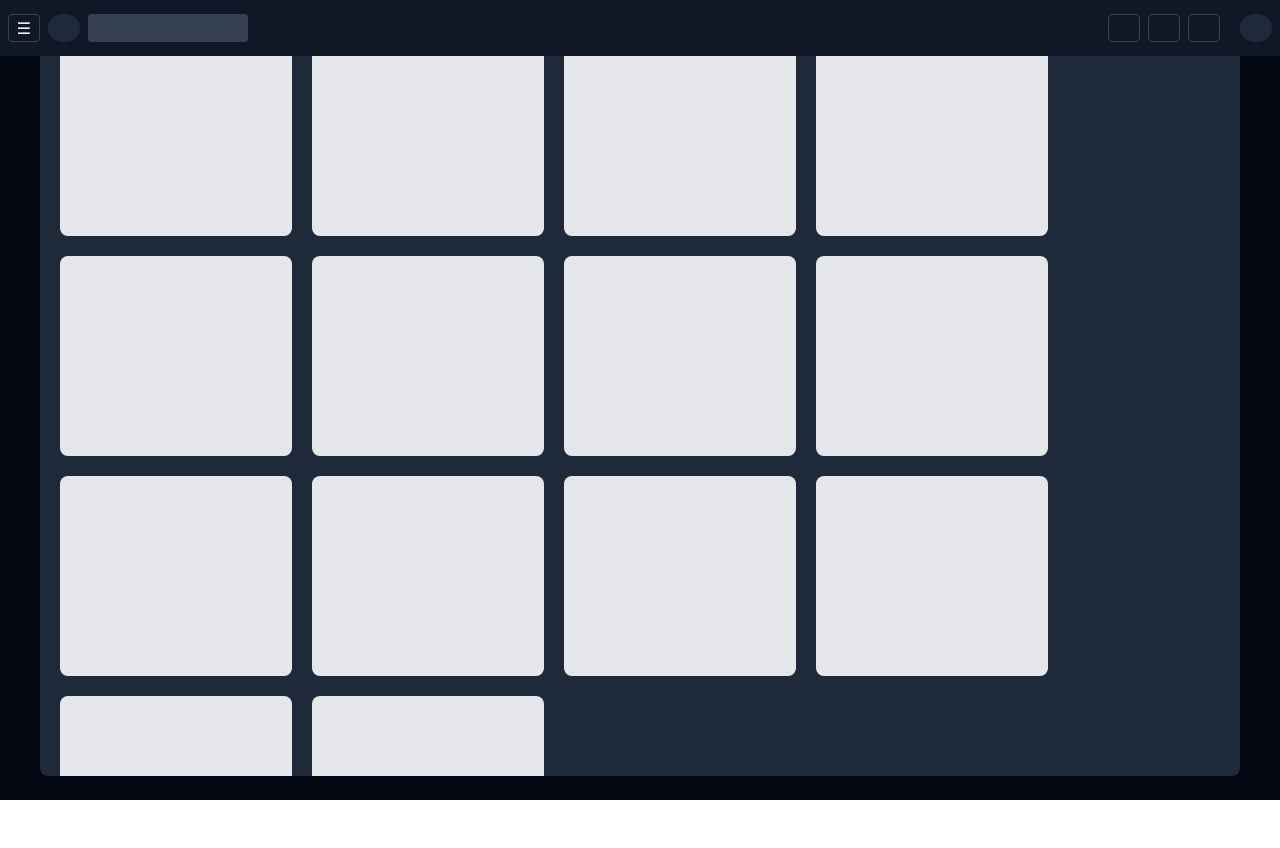
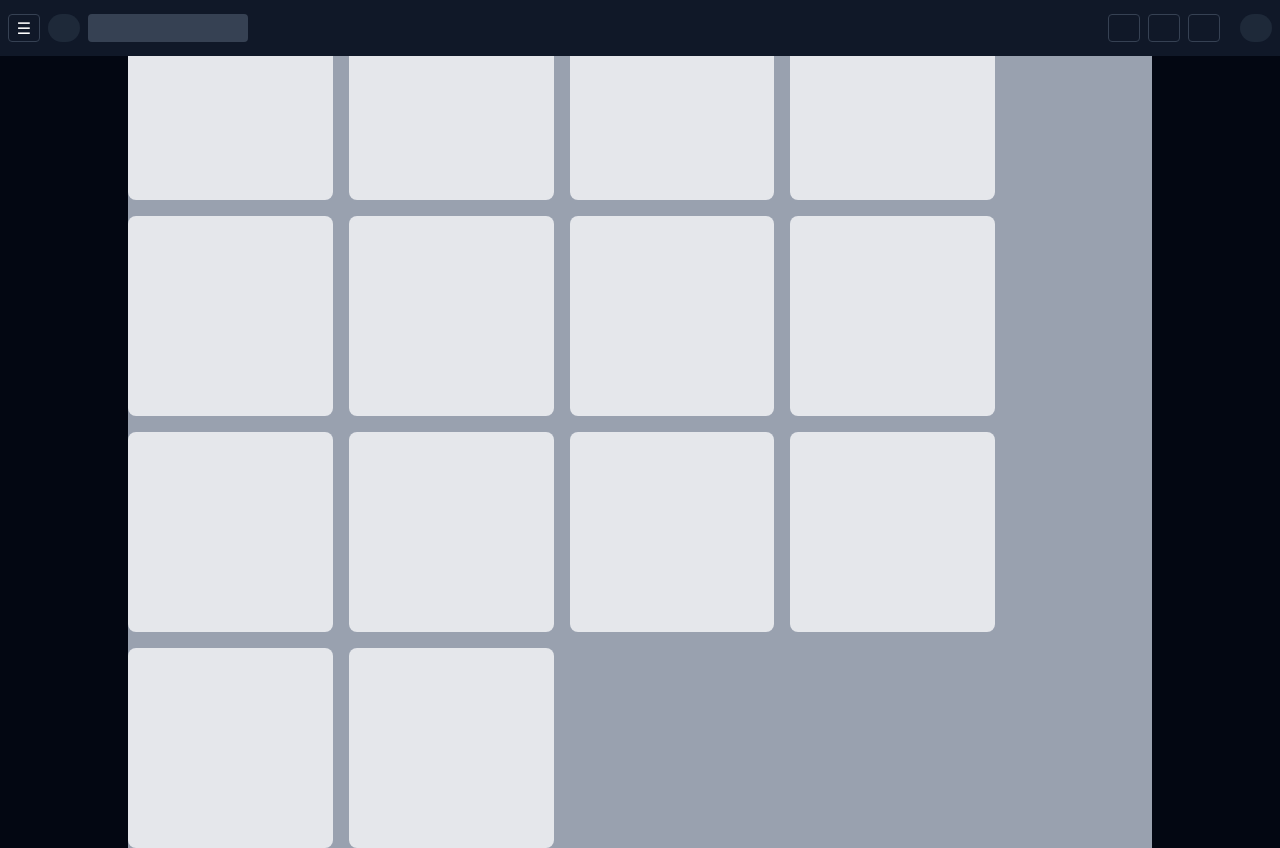
Before and after one commit to Luskahz/Ferramenta-Registro-Ocorrencias, a React (Vite) app: page / in a window 1280 px wide. Before the commit the page ends 800 px from the top, so only its background shows below. Built offline with nearby package versions, Linux system fonts and the light colour scheme.

Commit message:
estilizando homepage

```diff
--- a/src/components/GlobalHeader.jsx
+++ b/src/components/GlobalHeader.jsx
@@ -4,7 +4,7 @@ import NavActions from "./navActions";
 function GlobalHeader() {
   return (
     <>
-      <header className="absolute z-10 flex h-[var(--GlobalHeaderH)] w-full flex-row items-center justify-between bg-gray-900 top-0">
+      <header className="fixed z-10 flex h-[var(--GlobalHeaderH)] w-screen flex-row items-center justify-between bg-gray-900 top-0">
         <div className="start-itens m-2 flex h-[50%] w-[40%] flex-row items-center gap-[0.5rem] bg-gray-900">
           <button className="side-menu-button flex h-full w-[2rem] items-center justify-center text-white bg-gray-900 hover:bg-gray-800 rounded-sm cursor-pointer border-[1.5px] border-gray-700">&#9776;</button>
           <a className="logo-icon-button h-full w-[2rem] rounded-full bg-gray-800 hover:bg-gray-700"></a>
--- a/src/components/background.jsx
+++ b/src/components/background.jsx
@@ -1,9 +1,9 @@
 import React from "react";
 
 
-const Background = ({ children, className = "" }) => {
+const Background = ({ children }) => {
     return (
-        <div className={`relative bg-gray-950 min-h-screen w-screen flex flex-col ${className}`}>
+        <div className={ "relative bg-gray-950 min-h-screen w-screen flex flex-col overflow-hidden justify-center items-center" }>
             {children}
         </div>
     );
--- a/src/components/page.jsx
+++ b/src/components/page.jsx
@@ -19,7 +19,7 @@ export const Page = ({ children }) => {
 
   export const Content = ({ children }) => {
     return (
-      <div className="bg-gray-800 w-[95vw] max-w-[1200px] h-[95vh] max-h-[800px] overflow-auto mx-auto my-4 p-5 rounded-lg flex flex-wrap gap-5">
+      <div className="w-[80%] min-h-screen h-auto flex flex-wrap gap-4 bg-gray-400">
         {children}
       </div>
     );
--- a/src/components/sideBarLeft.jsx
+++ b/src/components/sideBarLeft.jsx
@@ -1,6 +1,6 @@
 export default function SideBarLeft(){
     return (
-        <div className="absolute z-50">
+        <div className="sideBarLeft absolute z-50">
 
 
 
--- a/src/components/sideBarRight.jsx
+++ b/src/components/sideBarRight.jsx
@@ -1,6 +1,6 @@
 export default function SideBarRight(){
     return (
-        <div className="absolute z-50">
+        <div className="sideBarRight absolute z-50">
 
 
         </div>
```
